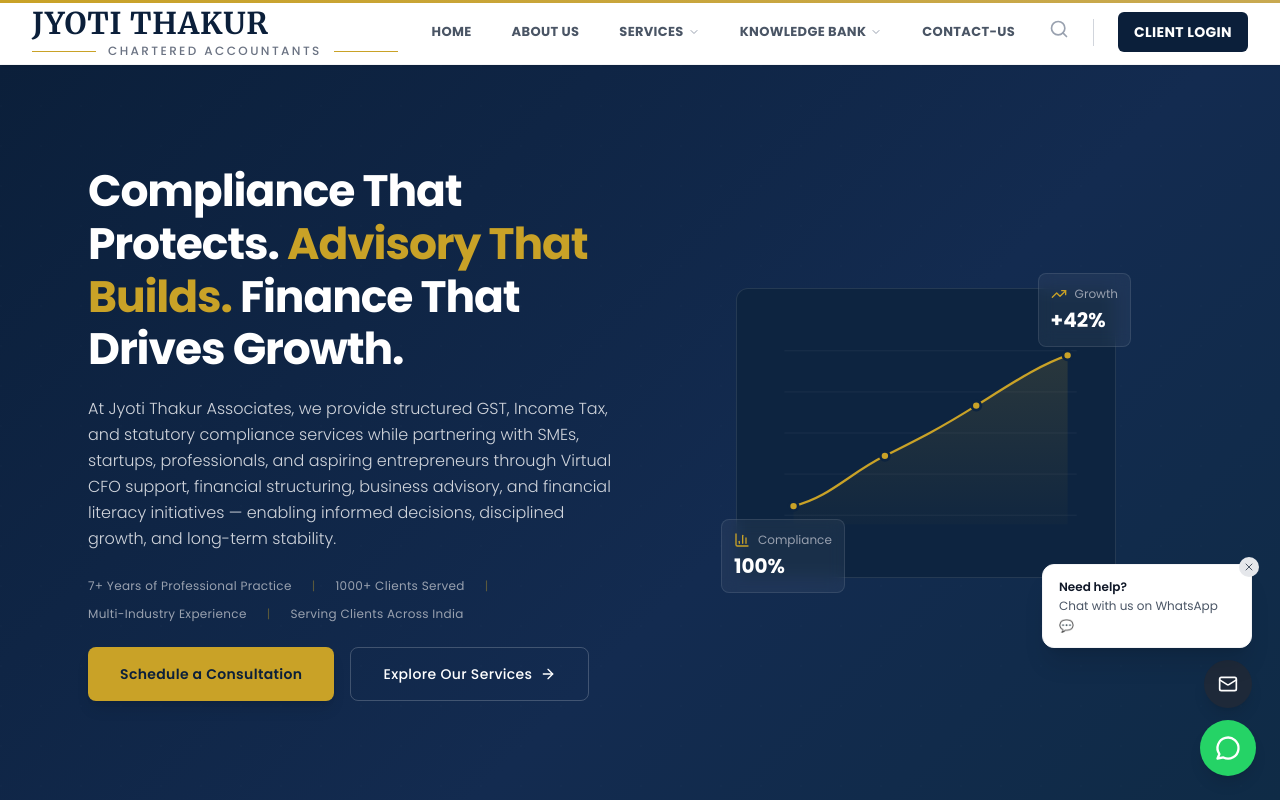
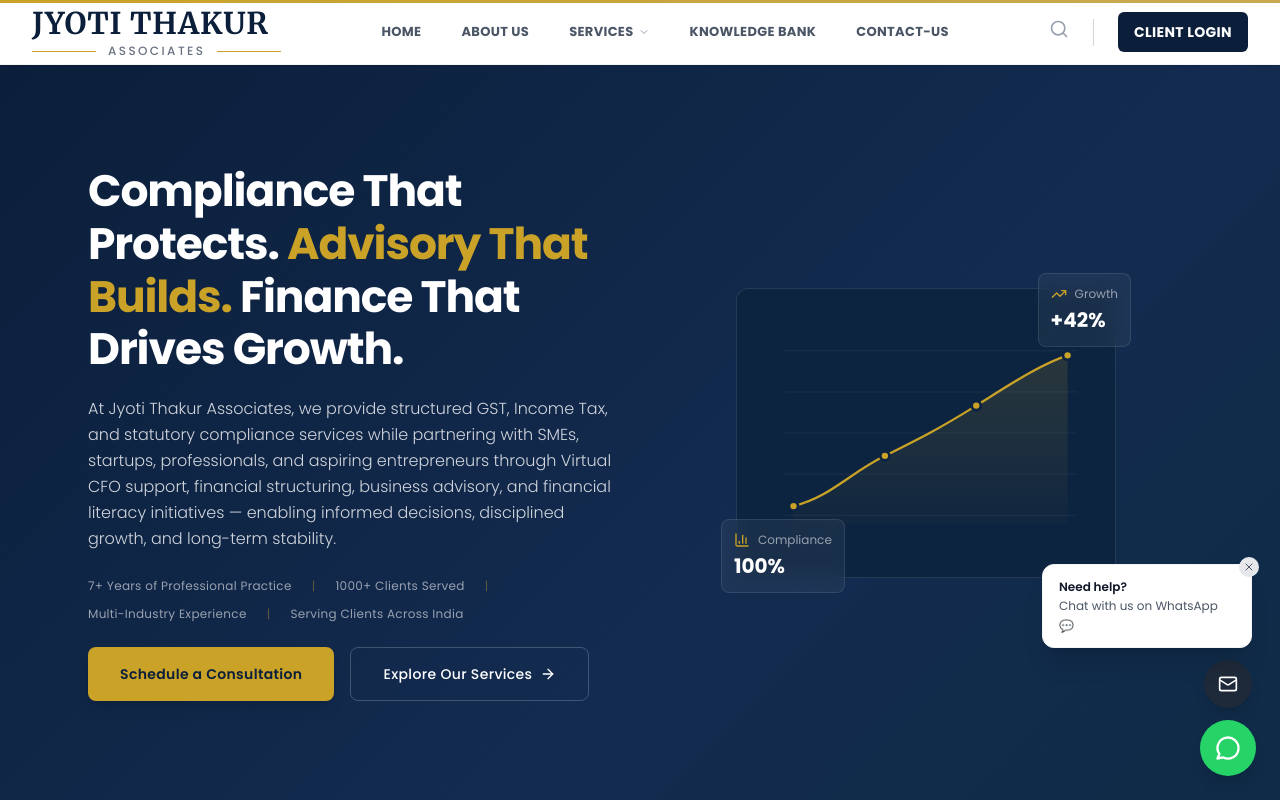
Before and after one commit to ISHANT14gg/caweb, a Next.js app: page / in a window 1280 px wide. Shown: the top 800 px of the page. Built offline with nearby package versions, Linux system fonts and the light colour scheme.

Commit message:
feat(ui): implement services dropdown and update logo text

```diff
--- a/src/components/layout/Navbar.tsx
+++ b/src/components/layout/Navbar.tsx
@@ -8,11 +8,30 @@
 const Navbar = () => {
     const [isOpen, setIsOpen] = useState(false);
 
-    const navigation = [
+    type NavigationItem = {
+        name: string;
+        href: string;
+        hasDropdown?: boolean;
+        subItems?: { name: string; href: string }[];
+    };
+
+    const navigation: NavigationItem[] = [
         { name: 'HOME', href: '/' },
         { name: 'ABOUT US', href: '/about' },
-        { name: 'SERVICES', href: '/services', hasDropdown: true },
-        { name: 'KNOWLEDGE BANK', href: '#', hasDropdown: true },
+        {
+            name: 'SERVICES',
+            href: '/services',
+            hasDropdown: true,
+            subItems: [
+                { name: 'Business Setup', href: '/services/setup' },
+                { name: 'Foreign Direct Investment', href: '/services/fdi' },
+                { name: 'Audit & Assurance', href: '/services/audit' },
+                { name: 'Taxation Services', href: '/services/tax' },
+                { name: 'Outsourcing Services', href: '/services/outsourcing' },
+                { name: 'Corporate Compliance', href: '/services/compliance' },
+            ],
+        },
+        { name: 'KNOWLEDGE BANK', href: '#' },
         { name: 'CONTACT-US', href: '/contact' },
     ];
 
@@ -29,7 +48,7 @@
                             <div className="flex items-center gap-3">
                                 <div className="hidden md:block h-[1px] bg-secondary w-16"></div>
                                 <span className="text-[10px] md:text-xs uppercase tracking-[0.2em] text-gray-500 font-medium whitespace-nowrap">
-                                    CHARTERED ACCOUNTANTS
+                                    ASSOCIATES
                                 </span>
                                 <div className="hidden md:block h-[1px] bg-secondary w-16"></div>
                             </div>
@@ -39,16 +58,34 @@
                     {/* Desktop Menu */}
                     <div className="hidden xl:flex xl:items-center xl:space-x-8">
                         {navigation.map((item) => (
+                            <div key={item.name} className="relative group">
                                 <Link
-                                key={item.name}
                                     href={item.href}
-                                className="text-gray-600 hover:text-secondary px-1 py-2 text-[13px] font-bold uppercase tracking-wide transition-colors flex items-center gap-1 group"
+                                    className="text-gray-600 hover:text-secondary px-1 py-6 text-[13px] font-bold uppercase tracking-wide transition-colors flex items-center gap-1"
                                 >
                                     {item.name}
                                     {item.hasDropdown && (
-                                    <ChevronDown className="h-3 w-3 text-gray-400 group-hover:text-secondary" />
+                                        <ChevronDown className="h-3 w-3 text-gray-400 group-hover:text-secondary transition-transform duration-200 group-hover:rotate-180" />
                                     )}
                                 </Link>
+
+                                {/* Dropdown Menu (Desktop) */}
+                                {item.hasDropdown && item.subItems && (
+                                    <div className="absolute top-full left-0 w-64 bg-white border border-gray-100 shadow-xl opacity-0 invisible group-hover:opacity-100 group-hover:visible transition-all duration-200 translate-y-2 group-hover:translate-y-0 z-50 rounded-b-lg overflow-hidden">
+                                        <div className="py-2">
+                                            {item.subItems.map((subItem) => (
+                                                <Link
+                                                    key={subItem.name}
+                                                    href={subItem.href}
+                                                    className="block px-6 py-3 text-sm font-medium text-gray-700 hover:text-secondary hover:bg-soft-grey transition-colors"
+                                                >
+                                                    {subItem.name}
+                                                </Link>
+                                            ))}
+                                        </div>
+                                    </div>
+                                )}
+                            </div>
                         ))}
                     </div>
 
@@ -89,22 +126,43 @@
 
             {/* Mobile Menu */}
             {isOpen && (
-                <div className="xl:hidden bg-white border-t border-gray-100 absolute w-full left-0 top-16 shadow-lg">
+                <div className="xl:hidden bg-white border-t border-gray-100 absolute w-full left-0 top-16 shadow-lg max-h-[80vh] overflow-y-auto">
                     <div className="px-4 pt-2 pb-6 space-y-2">
                         {navigation.map((item) => (
+                            <div key={item.name}>
                                 <Link
-                                key={item.name}
                                     href={item.href}
-                                className="block px-3 py-3 rounded-md text-sm font-bold text-gray-700 hover:text-secondary hover:bg-soft-grey uppercase tracking-wide border-b border-gray-50 last:border-0"
+                                    className="flex justify-between items-center px-3 py-3 rounded-md text-sm font-bold text-gray-700 hover:text-secondary hover:bg-soft-grey uppercase tracking-wide border-b border-gray-50 last:border-0"
+                                    onClick={(e) => {
+                                        if (item.hasDropdown) {
+                                            // Optional: prevent closing menu immediately if clicking the parent
+                                            // e.preventDefault();
+                                        } else {
+                                            setIsOpen(false);
+                                        }
+                                    }}
+                                >
+                                    {item.name}
+                                </Link>
+
+                                {/* Mobile Submenu */}
+                                {item.hasDropdown && item.subItems && (
+                                    <div className="pl-6 bg-gray-50/50 py-2 border-l-2 border-secondary/20 ml-3 my-1 space-y-1 rounded-r border-b border-gray-50">
+                                        {item.subItems.map((subItem) => (
+                                            <Link
+                                                key={subItem.name}
+                                                href={subItem.href}
+                                                className="block px-3 py-2 text-sm text-gray-600 hover:text-secondary font-medium"
                                                 onClick={() => setIsOpen(false)}
                                             >
-                                <div className="flex justify-between items-center">
-                                    {item.name}
-                                    {item.hasDropdown && <ChevronDown className="h-4 w-4" />}
-                                </div>
+                                                {subItem.name}
                                             </Link>
                                         ))}
-                        <div className="mt-4 px-3">
+                                    </div>
+                                )}
+                            </div>
+                        ))}
+                        <div className="mt-6 px-3">
                             <Link
                                 href="/login"
                                 className={buttonVariants({ className: "w-full font-bold uppercase tracking-wide" })}
```
Lines whose indentation alone changed are shown as unchanged.
